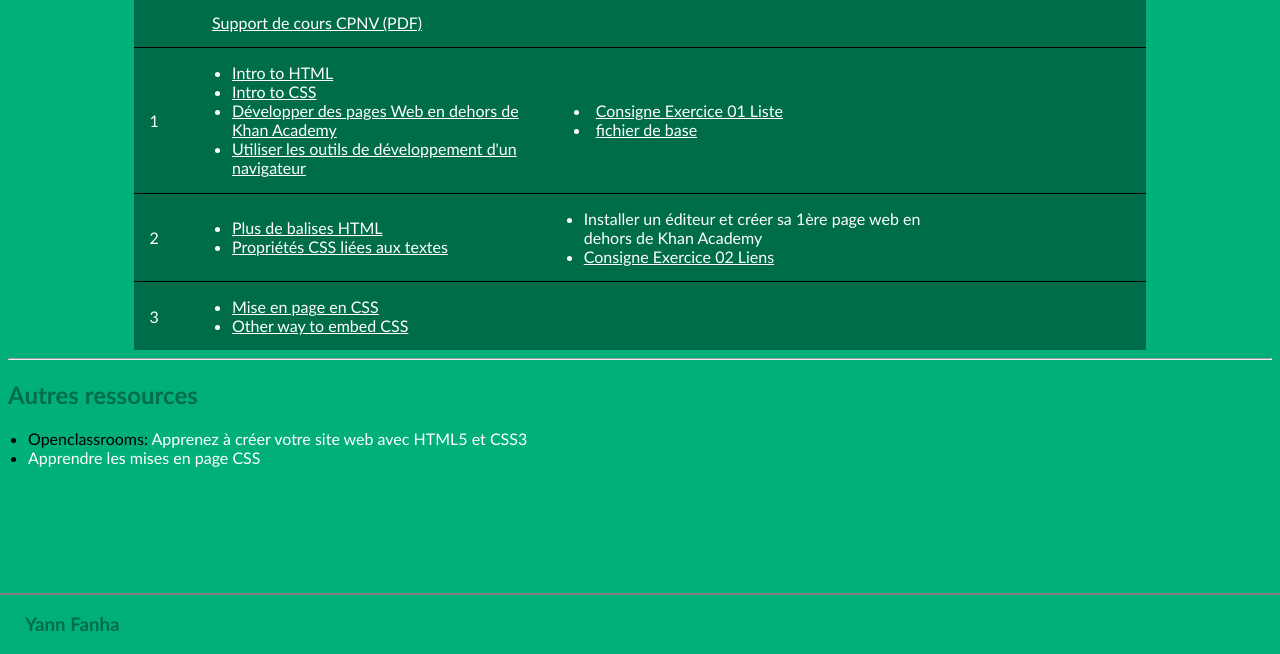
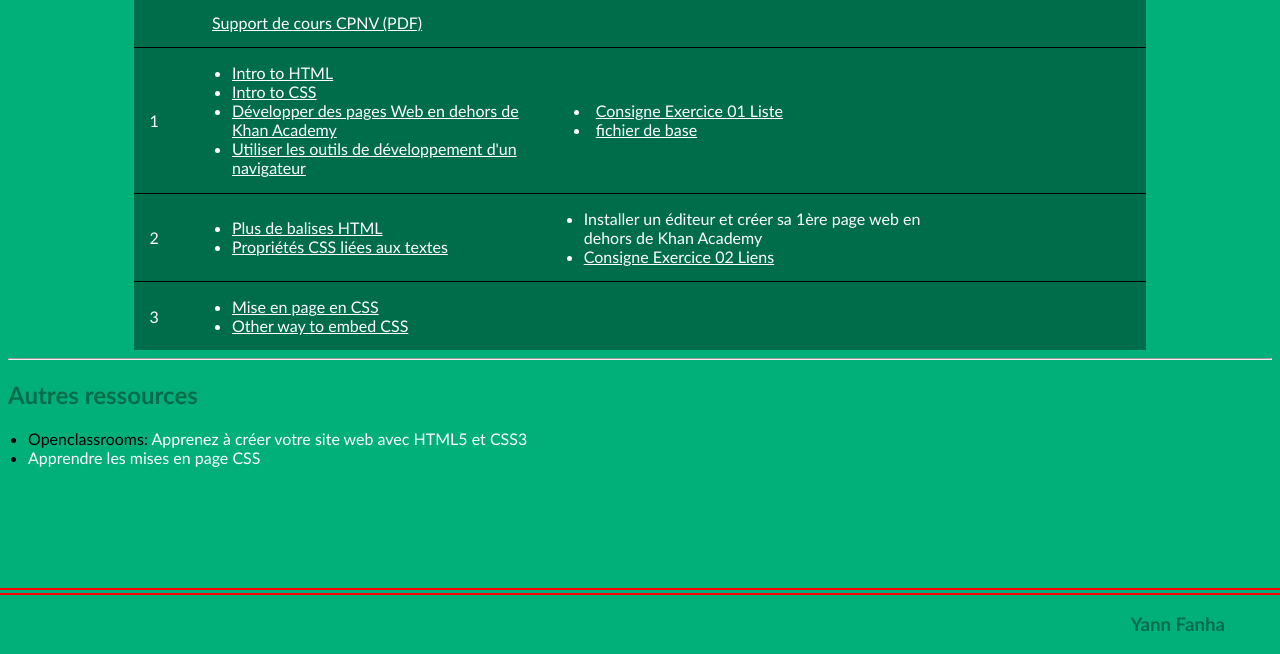
Before and after one commit to YFanha/I-101, a plain HTML site: page index.html in a window 1280 px wide. Shown: the part 146-800 px from the top of the page. Drawn offline with Linux system fonts and the light colour scheme.

Commit message:
quelques bidules

```diff
--- a/index.html
+++ b/index.html
@@ -107,7 +107,7 @@
         <li><a href="http://fr.learnlayout.com/">Apprendre les mises en page CSS</a></li>
 
         <footer>
-            <h3>Yann Fanha</h3>
+            <h3 id="signature">Yann Fanha</h3>
         </footer>
     </ul>
 </body>
--- a/style.css
+++ b/style.css
@@ -82,13 +82,19 @@ td{
 }
 
 footer {
-    border-top: 2px gray solid;
+    border-top-style: double;
+    border-top-color: red;
+    border-top-width: 7px;
     width: 100%;
     position: fixed;
     bottom: 0px;
     left: 0px;
+
+    display: flex;
 }
 
-footer h3 {
-    margin-left: 25px;
+
+#signature{
+    margin-right: 55px;
+    margin-left: auto;
 }
```
